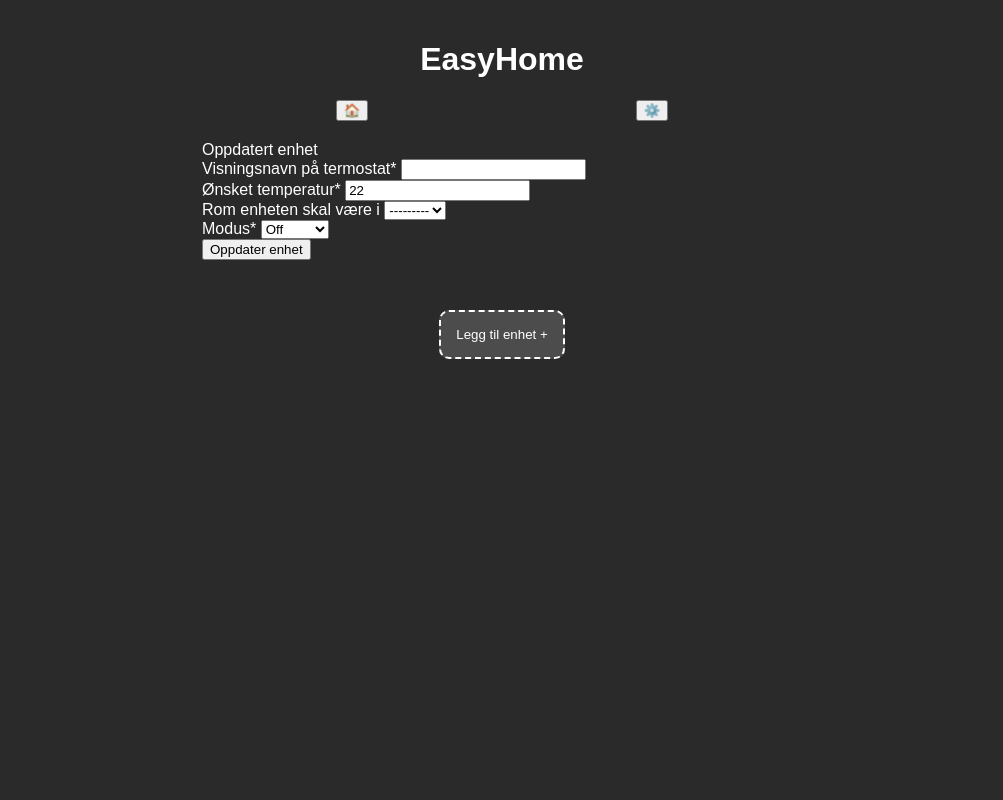
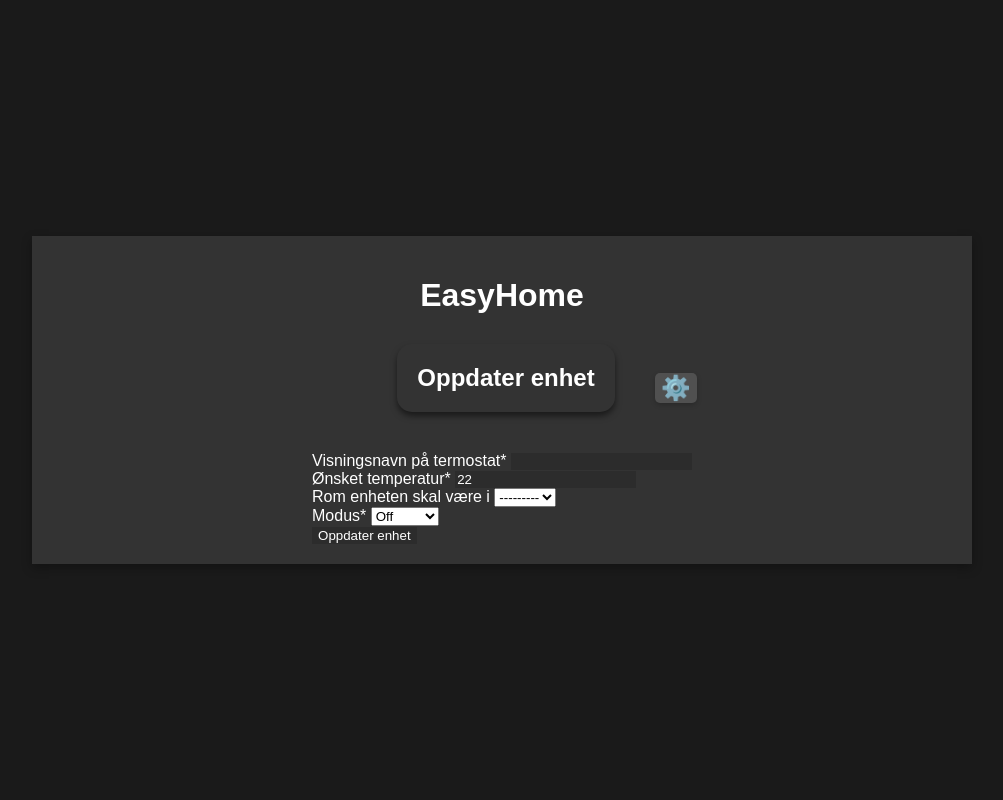
Before and after one commit to StefanBStrand/SETGruppe11HIOF, a Django app: template templates/update_device.html in a window 1280 px wide. Shown: the whole page, without its empty margins (138-1141 px from the left). Run offline with Django 5.2, Linux system fonts and the light colour scheme; the template is opened without the code that fills it: values that come from a table or form of the project are taken from there, others are empty; some libraries are stand-ins or nearby versions.

Commit message:
Endret design på oppdater enhet

```diff
--- /dev/null
+++ b/static/css/update_device.css
@@ -0,0 +1,76 @@
+body {
+    font-family: Arial, sans-serif;
+    background-color: #1a1a1a;
+    color: #ffffff;
+    margin: 0;
+    padding: 0;
+    display: flex;
+    flex-direction: column;
+    align-items: center;
+    justify-content: flex-start;
+    height: 100vh;
+}
+
+.container {
+    width: 90%;
+    max-width: 900px;
+    margin: auto;
+    padding: 20px;
+}
+
+header h1 {
+    text-align: center;
+    font-size: 2rem;
+    margin-bottom: 30px;
+}
+
+.home-header {
+    display: flex;
+    align-items: center;
+    justify-content: center;
+    gap: 10px;
+    margin-top: 20px;
+}
+
+.home-header h2 {
+    margin: 0;
+    font-size: 1.5rem;
+
+}
+
+.icon-button {
+    background-color: #505050;
+    color: white;
+    border: none;
+    border-radius: 5px;
+    cursor: pointer;
+    font-size: 1rem;
+    position: relative;
+    left: 60px;
+}
+.icon{
+    font-size: 1.5rem;
+}
+
+.icon-button:hover {
+    background-color: #707070;
+}
+
+.header-container {
+    position: relative;
+    left: 30px;
+    background-color: #333;
+    padding: 20px;
+    border-radius: 15px;
+    box-shadow: 0 4px 6px rgba(0, 0, 0, 0.5);
+    text-align: center;
+    margin-bottom: 20px;
+}
+
+.form-styling{
+    display: flex;
+    align-items: center;
+    justify-content: center;
+    gap: 10px;
+    margin-top: 20px;
+}
--- a/templates/update_device.html
+++ b/templates/update_device.html
@@ -1,13 +1,37 @@
-{% extends "base.html" %}
+{% load static %}
 {% load crispy_forms_tags %}
 
-{% block content %}
+<!DOCTYPE html>
+<html lang="no">
+<head>
+    <meta charset="UTF-8">
+    <meta name="viewport" content="width=device-width, initial-scale=1.0">
+    <title>EasyHome</title>
+    <link id="theme-style" rel="stylesheet" href="{% static 'css/dark-mode.css' %}">
+    <link rel="stylesheet" href="{% static 'css/update_device.css' %}">
+    <script src="{% static 'js/toggle_theme.js' %}" defer></script>
+</head>
+<body>
 
-Oppdatert enhet
-<form action="" method="post">{% csrf_token %}
-    {{ form|crispy }}
-    <input type="submit" value="Oppdater enhet">
+    <div class="container">
+        <header>
+            <h1>EasyHome</h1>
+        </header>
 
-</form>
+    <div class="home-header">
+        <section class="header-container">
+            <h2>Oppdater enhet</h2>
+        </section>
+        <button class="icon-button"><span class="icon">⚙️</span></button>
+    </div>
+       <div class="form-styling">
+        <form action="" method="post">{% csrf_token %}
+            {{ form|crispy }}
+        <input type="submit" value="Oppdater enhet">
 
-{% endblock content %}
+        </form>
+       </div>
+
+    </div>
+</body>
+</html>
```
